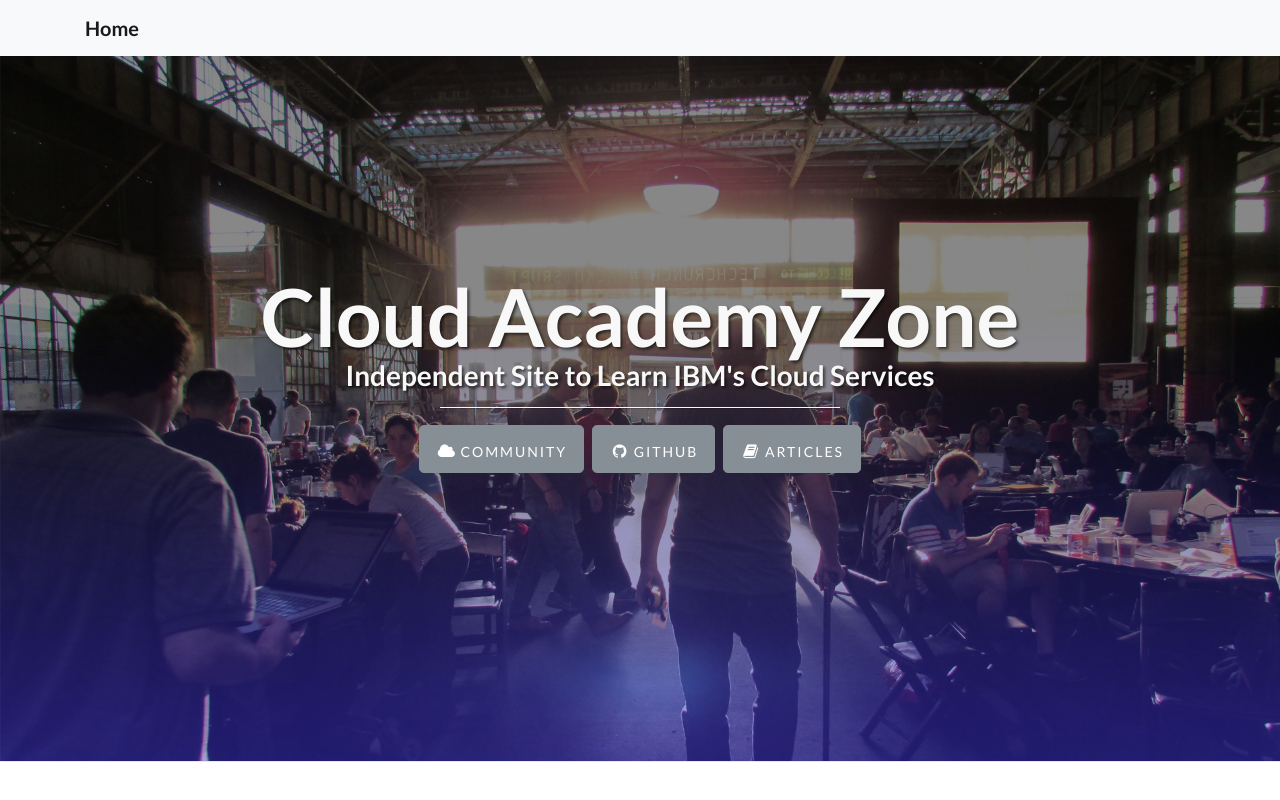
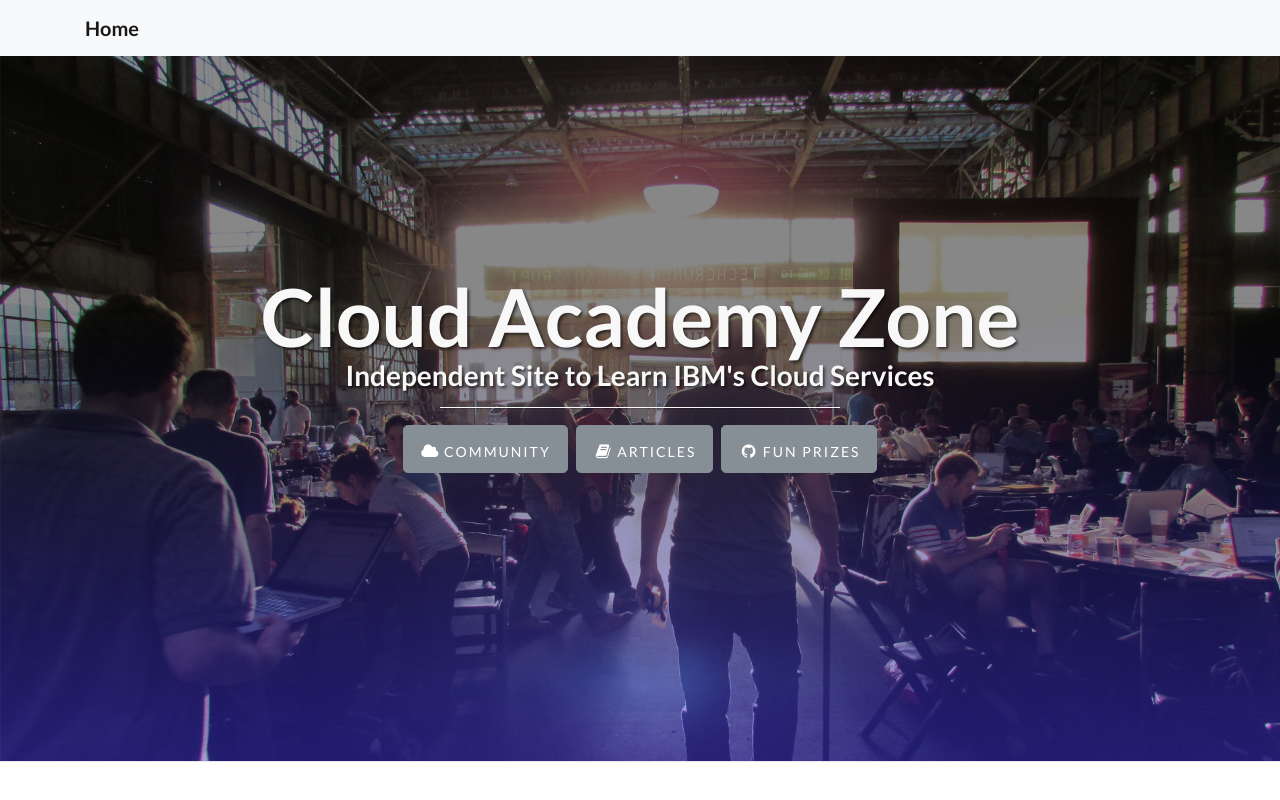
Before and after one commit to cloudacademyz/cloudacademyz.github.io, a website: page index.html in a window 1280 px wide. Shown: the top 800 px of the page. Drawn offline with Linux system fonts and the light colour scheme.

Commit message:
added prizes

```diff
--- a/index.html
+++ b/index.html
@@ -73,17 +73,18 @@
               </a>
             </li>
             <li class="list-inline-item">
-              <a href="https://github.com/cloudacademyz/" target="_blank" class="btn btn-secondary btn-lg">
-                <i class="fa fa-github fa-fw"></i>
-                <span class="network-name">Github</span>
-              </a>
-            </li>
-            <li class="list-inline-item">
               <a href="#articles" class="btn btn-secondary btn-lg">
                 <i class="fa fa-book fa-fw"></i>
                 <span class="network-name">Articles</span>
               </a>
             </li>
+            <li class="list-inline-item">
+              <a href="http://community.cloudacademy.zone/t/cloud-builder-t-shirt-sweepstakes/18" target="_blank" class="btn btn-secondary btn-lg">
+                <i class="fa fa-github fa-fw"></i>
+                <span class="network-name">Fun Prizes</span>
+              </a>
+            </li>
+
           </ul>
         </div>
       </div>
```
